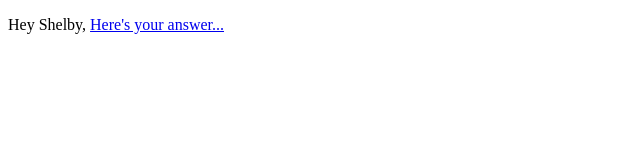
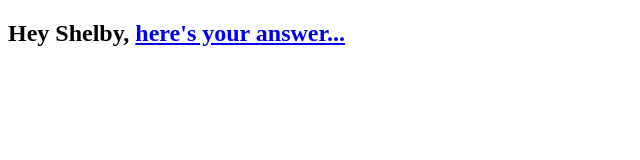
Before and after one commit to npglotzbach/npglotzbach.github.io, a plain HTML site: page index.html in a window 1280 px wide. Shown: the whole page, without its empty margins (0-640 px from the left). Drawn offline with Linux system fonts and the light colour scheme.

Commit message:
style update

```diff
--- a/index.html
+++ b/index.html
@@ -1,6 +1,6 @@
 <!doctype html>
 <html>
 <body>
-    <p>Hey Shelby, <a href="shelby/index.html">Here's your answer...</a></p>
+    <h2>Hey Shelby, <a href="shelby/index.html">here's your answer...</a></h2>
 </body>
 </html>
```
